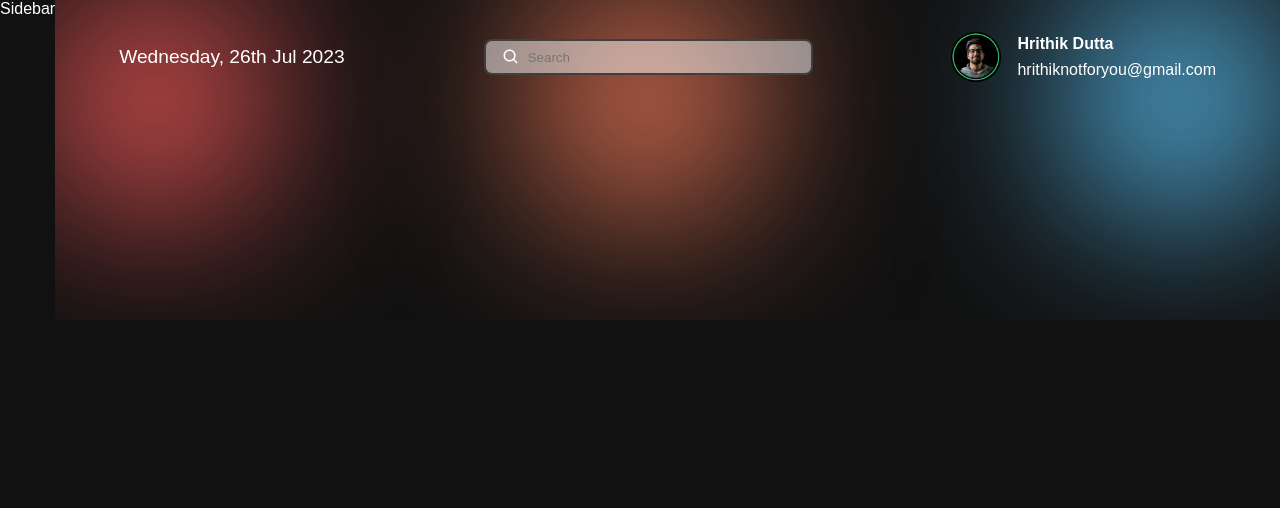
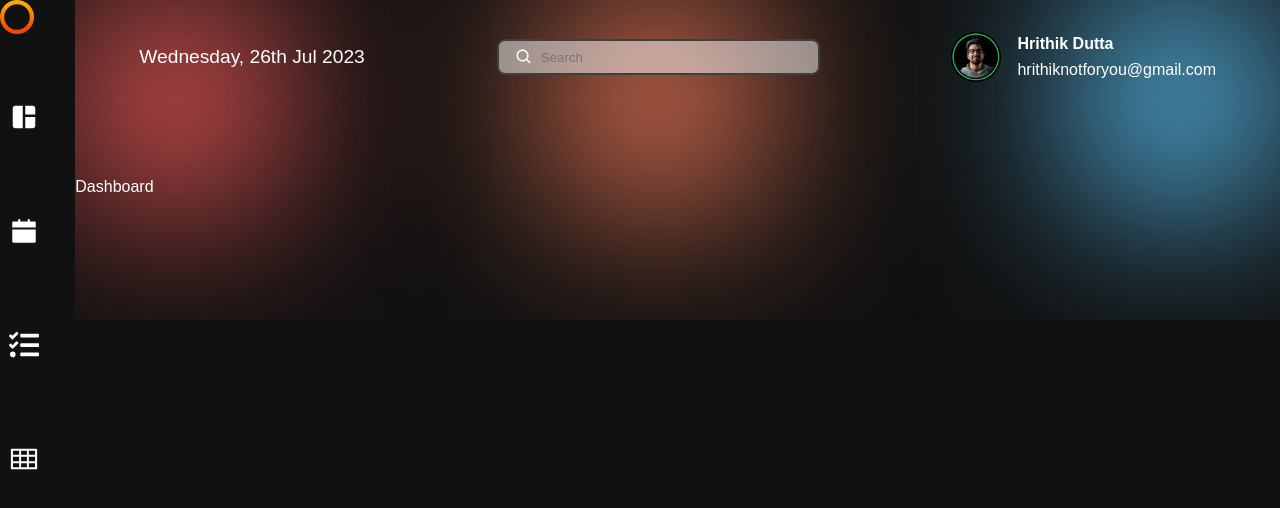
Before and after one commit to Hrithik0112/Quantum-Console, a React (Vite) app: page /dashboard in a window 1280 px wide. Shown: the top 508 px of the page. Built offline with nearby package versions, Linux system fonts and the light colour scheme.

Commit message:
Sidebar added

```diff
--- a/src/components/Layout/Layout.jsx
+++ b/src/components/Layout/Layout.jsx
@@ -1,11 +1,18 @@
 import moment from "moment/moment";
 import css from "./Layout.module.css";
 import { BiSearch } from "react-icons/bi";
+import Sidebar from "../Sidebar/Sidebar";
+import { Navigate, Outlet, useLocation } from "react-router-dom";
 
 const Layout = () => {
+  const { pathname } = useLocation();
   return (
     <div className={css.container}>
-      <div>Sidebar</div>
+      <Sidebar />
+
+      {/**make the defaluit route to dash board */}
+      {pathname === "/" && <Navigate to="/dashboard" />}
+
       <div className={css.dashboard}>
         <div className={css.topBaseGradients}>
           <div className="gradient-red"></div>
@@ -28,6 +35,9 @@ const Layout = () => {
             </div>
           </div>
         </div>
+        <div className={css.content}>
+          <Outlet />
+        </div>
       </div>
     </div>
   );
--- /dev/null
+++ b/src/components/Sidebar/Sidebar.jsx
@@ -0,0 +1,29 @@
+import css from "./Sidebar.module.css";
+import { MdSpaceDashboard } from "react-icons/md";
+import { AiFillCalendar, AiOutlineTable } from "react-icons/ai";
+import { FaTasks } from "react-icons/fa";
+import { NavLink } from "react-router-dom";
+
+const Sidebar = () => {
+  return (
+    <div className={css.conatiner}>
+      <img src="./logo.png" alt="logo" className={css.logo} />
+      <div className={css.menu}>
+        <NavLink to="dashboard" className={css.item} title="Dashboard">
+          <MdSpaceDashboard size={30} />
+        </NavLink>
+        <NavLink to="calender" className={css.item} title="Calender">
+          <AiFillCalendar size={30} />
+        </NavLink>
+        <NavLink to="board" className={css.item} title="Trello Board">
+          <FaTasks size={30} />
+        </NavLink>
+        <NavLink to="users" className={css.item} title="Users">
+          <AiOutlineTable size={30} />
+        </NavLink>
+      </div>
+    </div>
+  );
+};
+
+export default Sidebar;
--- /dev/null
+++ b/src/components/Sidebar/Sidebar.module.css
@@ -0,0 +1,29 @@
+.container {
+  height: 100vh;
+  width: 6%;
+  max-width: 6rem;
+  display: flex;
+
+  flex-direction: column;
+  align-items: center;
+  padding: 2rem 0rem;
+  background: rgb(20, 20, 20);
+}
+
+.logo {
+  width: 45%;
+  max-width: 5rem;
+}
+
+.menu {
+  margin-top: 4rem;
+  display: flex;
+
+  flex-direction: column;
+  gap: 5rem;
+}
+
+.item > svg {
+  fill: white;
+  width: 3rem;
+}
```
